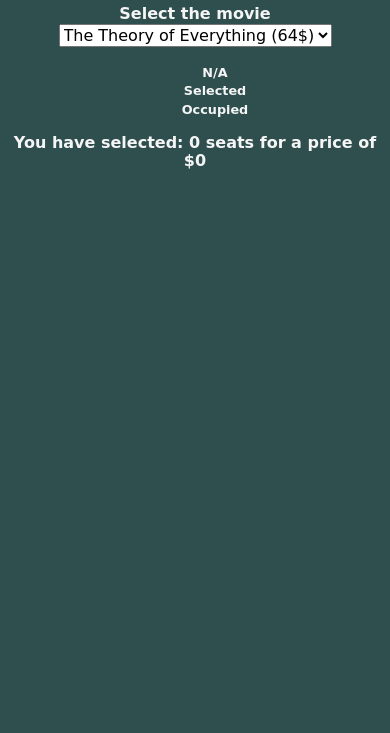
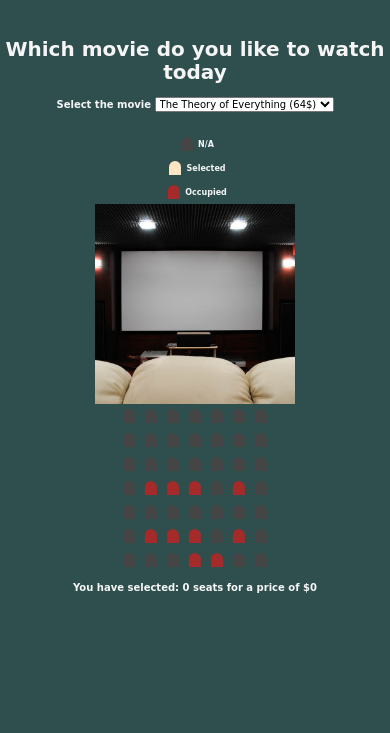
Before and after one commit to Leyva9/moviebooking, a plain HTML site: page index.html in a window 390 px wide. Shown: the part 111-844 px from the top of the page. Drawn offline with nearby package versions, Linux system fonts and the light colour scheme; a web font is replaced by a local one.

Commit message:
some responsive styles and layout changes

```diff
--- a/style/app.css
+++ b/style/app.css
@@ -8,19 +8,82 @@ html {
     margin: 0;
     padding: 0;
     box-sizing: border-box;
+    font-size: 62.5%;
 }
 
 body {
     background-color: darkslategrey;
+    height: 100vh;
     display: flex;
     flex-direction: column;
     align-items: center;
+    justify-content: center;
     text-align: center;
     font-family: var(--main-font);
     font-weight: 700;
     color: whitesmoke;
 }
 
+ul {
+    margin: 0;
+    padding: 0;
+}
+
 li {
     list-style: none;
 }
+
+.container {
+    max-width: 80rem;
+    display: flex;
+    flex-direction: column;
+    align-items: center;
+    justify-content: center;
+}
+
+.seat {
+    background-color: #444544;
+    width: 1.2rem;
+    height: 1.4rem;
+    margin: .5rem;
+    border-top-right-radius: .8rem;
+    border-top-left-radius: .8rem;
+}
+
+.legendItem {
+    display: flex;
+    align-items: center;
+    justify-content: center;
+}
+
+.row {
+    display: flex;
+}
+
+.movie-container {
+    margin: 2rem 0;
+}
+
+.seat.selected {
+    background-color: bisque;
+}
+
+.seat.occupied {
+    background-color: brown;
+}
+
+.seat:not(.occupied):not(.selected):not(.available):hover {
+   transform: scale(1.1);
+   transition: all 300ms ease-in-out;
+   background-color: bisque;
+   cursor: pointer;
+}
+
+.screen {
+    width: 20rem;
+    height: 20rem;
+    background-image: url(../src/theaterimage.jpeg);
+    background-position: center center;
+    background-repeat: no-repeat;
+    background-size: cover;
+}
```
